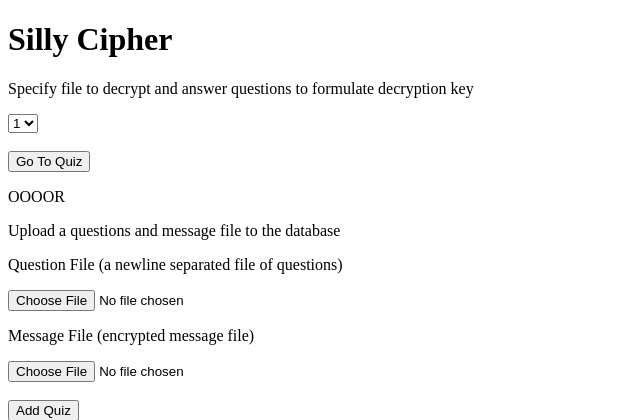
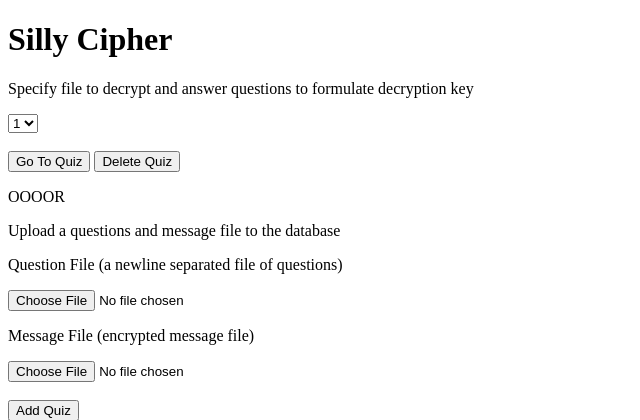
Before and after one commit to fredlee590/SillyCipher, a Flask app: page / in a window 1280 px wide. Shown: the top 420 px of the page, without its empty margins (0-640 px from the left). Run offline with Flask 2, Linux system fonts and the light colour scheme; tables that the repository leaves empty hold one stand-in row (values such as "Sample post").

Commit message:
Add multi-button functionality
Allow app to differentiate between buttons pressed by value to more
distinctly associate actions to intent.

```diff
--- a/frontend/app.py
+++ b/frontend/app.py
@@ -44,12 +44,22 @@ def quiz(quiz_id):
 @app.route('/', methods=['POST', 'GET'])
 def index():
     if request.method == 'POST':  # add new quiz to database
-        if request.form:
+        button_clicked = request.form["button"]
+        if button_clicked == "Go To Quiz":
             quiz_id = request.form["quiz_id"]
             quiz = Quiz.query.get_or_404(quiz_id)
             questions = quiz.questions.split('\n')
             return render_template('quiz.html', questions=questions, quiz_id=quiz_id)
-        else:
+        elif button_clicked == "Delete Quiz":
+            quiz_id = request.form["quiz_id"]
+            quiz = Quiz.query.get_or_404(quiz_id)
+            try:
+                db.session.delete(quiz)
+                db.session.commit()
+                return redirect('/')
+            except:
+                return "Issue deleting quiz %d" % quiz_id
+        elif button_clicked == "Add Quiz":
             new_qid = randint(1000, 9999)
             new_questions_file = request.files["questions_file"]
             new_encrypted_file = request.files["encrypted_file"]
--- a/frontend/templates/index.html
+++ b/frontend/templates/index.html
@@ -18,7 +18,8 @@
         </select>
         <br>
         <br>
-        <input type="submit" value="Go To Quiz">
+        <input type="submit" name="button" value="Go To Quiz">
+        <input type="submit" name="button" value="Delete Quiz">
     </form>
     <p>OOOOR</p>
     <p>Upload a questions and message file to the database</p>
@@ -31,7 +32,7 @@
         <input type="file" name="encrypted_file" id="encrypted_file">
         <br>
         <br>
-        <input type="submit" value="Add Quiz">
+        <input type="submit" name="button" value="Add Quiz">
     </form>
     {% if last_created %}
         <p>Just added new quiz of ID {{ last_created }}!</p>
```
